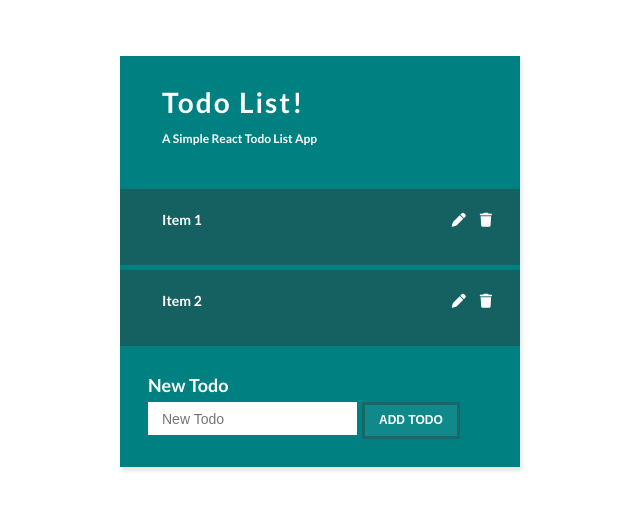
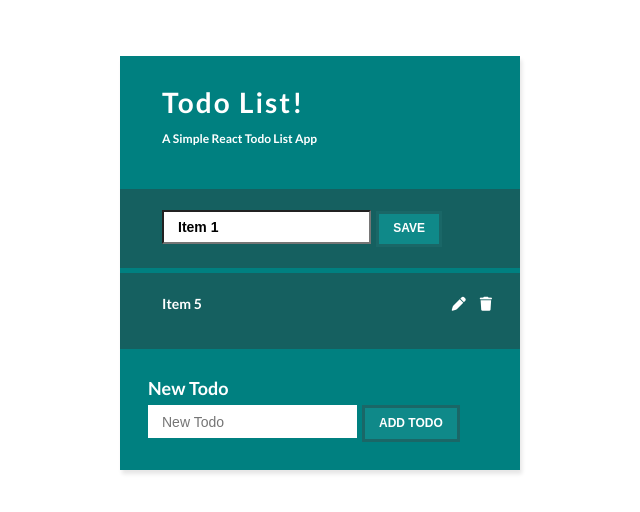
Before and after one commit to SheriefElnahas/Udemy-React-Colt-Project-6-Todo-List, a React (Vite) app: page / in a window 1280 px wide. Both pictures are taken after a click on the icon 778 px from the left and 220 px from the top of the page. Shown: the top 512 px of the page, without its empty margins (320-960 px from the left). Built offline with nearby package versions, Linux system fonts and the light colour scheme.

Commit message:
edit todo functionality

```diff
--- a/src/App.jsx
+++ b/src/App.jsx
@@ -14,10 +14,13 @@ class App extends React.Component {
       {
         id: uuidv4(),
         todoTitle: 'Item 1',
+        editing: false,
       },
       {
         id: uuidv4(),
-        todoTitle: 'Item 2',
+        todoTitle: 'Item 5',
+        editing: false,
+
       },
     ]}
     this.addTodo = this.addTodo.bind(this);
@@ -25,7 +28,7 @@ class App extends React.Component {
   }
 
   addTodo(todo) {
-    const newTodo = {...todo, id: uuidv4()};
+    const newTodo = {...todo, id: uuidv4(), editing: false};
     this.setState(oldState => ({
       todos: [...oldState.todos, newTodo]
     }))
@@ -37,9 +40,11 @@ class App extends React.Component {
     }))
   }
 
+
+
   render() {
     const todosElement = this.state.todos.map((todo) => {
-      return <Todo todoTitle={todo.todoTitle} key={todo.id} id={todo.id} removeTodo={this.removeTodo} />
+      return <Todo todoTitle={todo.todoTitle} key={todo.id} id={todo.id} removeTodo={this.removeTodo} editing={todo.editing}/>
     })
     return (
       <div className="App">
--- a/src/components/NewTodoForm.css
+++ b/src/components/NewTodoForm.css
@@ -23,3 +23,7 @@
     border:3px solid #1a6767;
     margin-left:5px;
 }
+
+.NewTodoForm-btn:hover {
+    background:#095f5f;
+}
--- a/src/components/Todo.css
+++ b/src/components/Todo.css
@@ -11,3 +11,29 @@
     margin-right:1rem;
     cursor: pointer;
 }
+
+.edit input {
+    padding:0.5rem 1rem;
+    width:70%;
+    font-weight: bold;
+
+}
+
+
+.edit button {
+    padding:0.5rem 0.8rem;
+    background:#0f8989;
+    border:none;
+    color:#fff;
+    font-weight: bold;
+    text-transform: uppercase;
+    padding:0.6rem 1rem;
+    cursor: pointer;
+    font-size:12px;
+    border:3px solid #1a6767;
+    margin-left:5px;
+}
+
+.edit button:hover {
+    background:#269393;
+}
--- a/src/components/Todo.jsx
+++ b/src/components/Todo.jsx
@@ -1,16 +1,50 @@
 import './Todo.css';
 
+import React from 'react';
+
+
 function Todo(props) {
-    function handleClick() {
+    const [todo, setTodo ] = React.useState(props);
+    function handleDelete() {
         props.removeTodo(props.id)
     }
+    function handleEdit() {
+        setTodo(oldState => ({
+            ...oldState,
+            editing: !oldState.editing
+        }))
+    }
+    function handleChange(e) {
+        setTodo(oldState => ({
+            ...oldState,
+            todoTitle : e.target.value
+        }))
+    }
+    function handleSave() {
+        // update the state by change edit back to false
+        setTodo(oldState => ({
+            ...oldState,
+            editing: false,
+
+        }))
+    }
     return (
+        // If edit is clicked then hide the title and show the input
         <div className="Todo">
-            <p>{props.todoTitle}</p>
-            <div className="Todo-icons">
-                <span><i className="fa-solid fa-pen"></i></span>
-                <span><i className="fa-solid fa-trash" onClick={handleClick}></i></span>
-            </div>
+            {
+            todo.editing ?
+                <div className="edit">
+                    <input type="text" value={todo.todoTitle} onChange={handleChange} name={todo.todoTitle}/>
+                    <button onClick={handleSave}>Save</button>
+                 </div>
+               : <p>{todo.todoTitle}</p>}
+
+            {/* if edit is clicked then hide the icons */}
+            {!todo.editing &&  <div className="Todo-icons">
+                <span><i className="fa-solid fa-pen" onClick={handleEdit}></i></span>
+                <span><i className="fa-solid fa-trash" onClick={handleDelete}></i></span>
+            </div>}
+
         </div>
     )
 }
```
